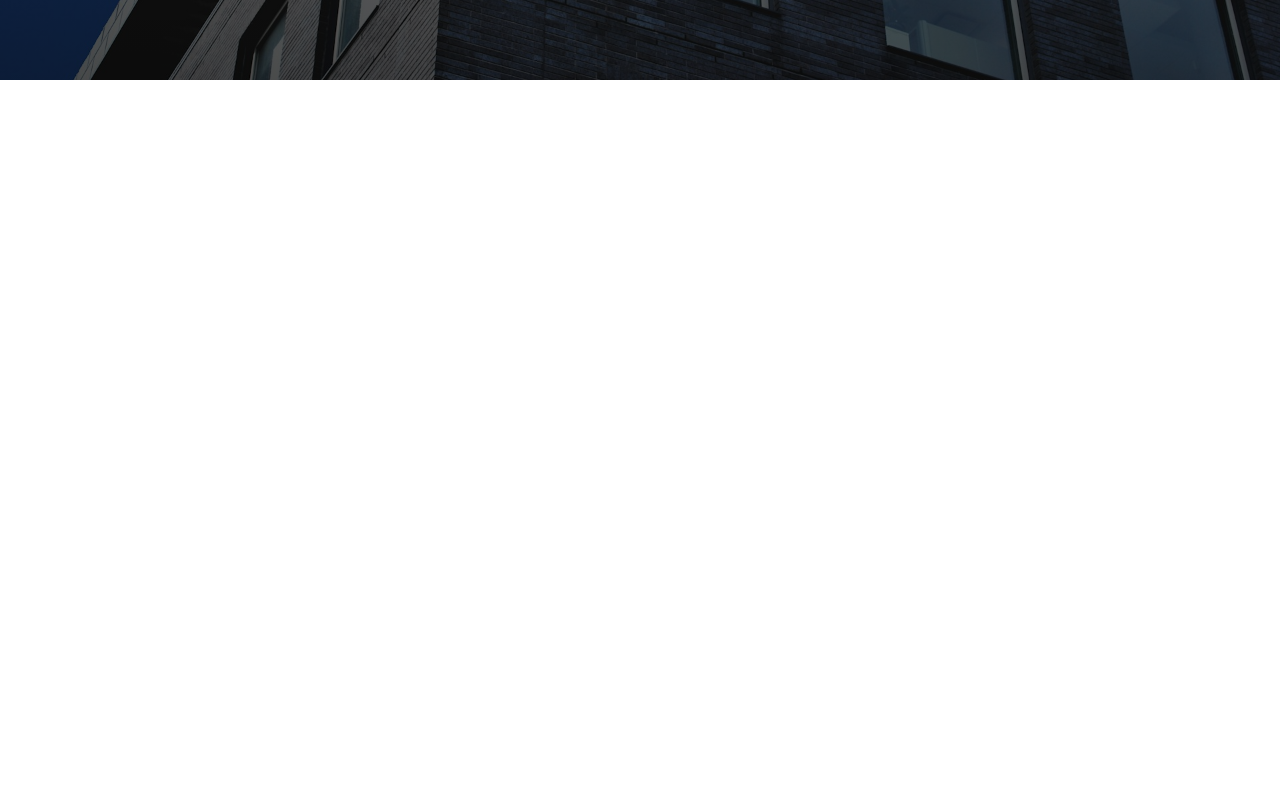
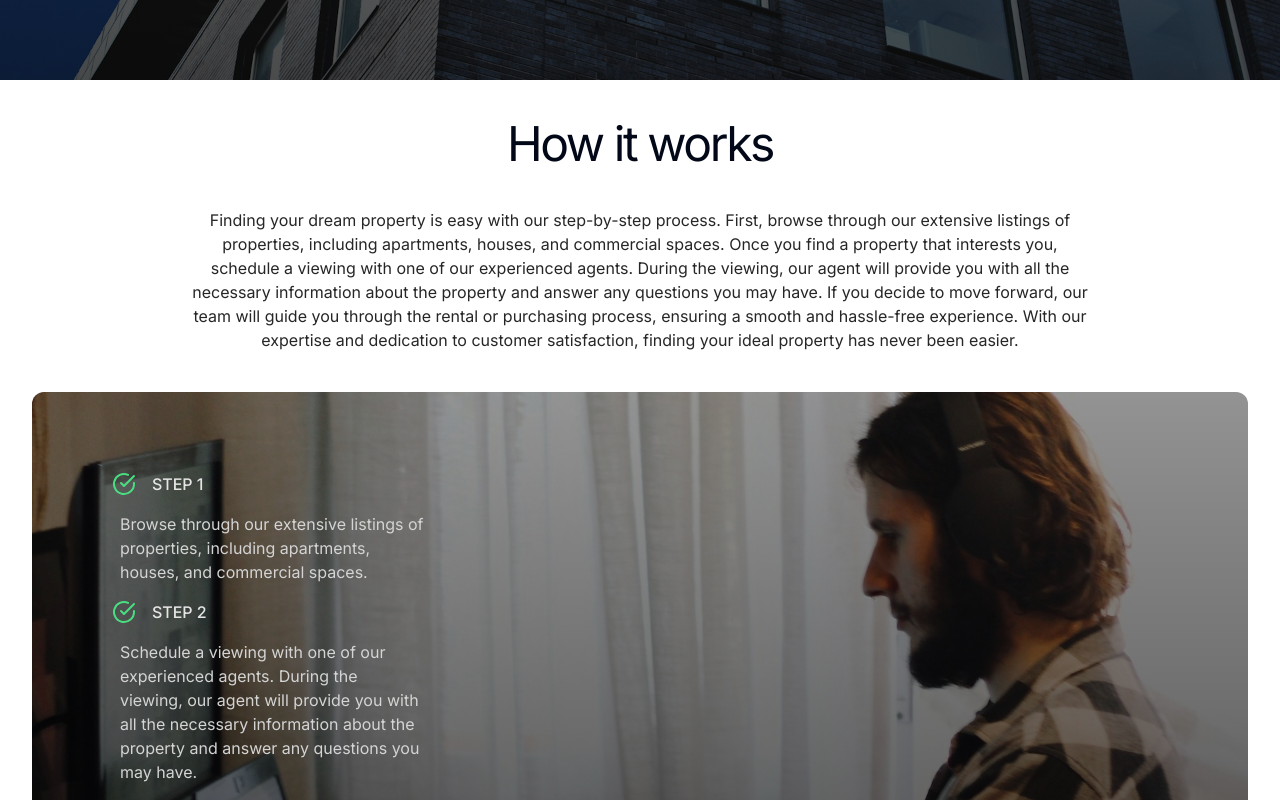
Before and after one commit to rjunio98/LandingPage-Imoveis, a Next.js app: page / in a window 1280 px wide. Shown: the part 720-1520 px from the top of the page. Before the commit the page ends 800 px from the top, so only its background shows below. Built offline with nearby package versions, Linux system fonts and the light colour scheme.

Commit message:
add component howitworks

```diff
--- a/src/app/globals.css
+++ b/src/app/globals.css
@@ -85,3 +85,13 @@
   background-size: cover;
   background-position: 30%;
 }
+
+.works {
+  background-image: linear-gradient(
+      to top,
+      rgba(0, 0, 0, 0.7),
+      rgba(0, 0, 0, 0.4)
+    ),
+    url("../../public/works.jpeg");
+  background-size: cover;
+}
--- a/src/app/page.tsx
+++ b/src/app/page.tsx
@@ -1,14 +1,16 @@
 import Hero from "@/components/Hero";
+import HowItWorks from "@/components/HowItWorks";
 import Navbar from "@/components/Navbar";
 import React from "react";
 
 const Home = () => {
   return (
     <>
-      <Navbar/>
-      <Hero/>
+      <Navbar />
+      <Hero />
+      <HowItWorks />
     </>
-  )
+  );
 };
 
 export default Home;
--- /dev/null
+++ b/src/components/HowItWorks.tsx
@@ -0,0 +1,35 @@
+import { HOW_IT_WORKS } from "@/constants";
+import { CircleCheckBig } from "lucide-react";
+
+const HowItWorks = () => {
+  return (
+    <div className="container mx-auto my-10 border-b pd-10">
+      <h2 className="text-center text-3xl tracking-tighter sm:text-4xl lg:text-5xl">
+        {HOW_IT_WORKS.title}
+      </h2>
+      <p className="mx-auto my-10 max-w-4xl text-center text-neutral-800">
+        {HOW_IT_WORKS.content}
+      </p>
+
+      <div className="works relative h-[640px] rounded-xl">
+        <div className="absolute left-0 top-0 h-full overflow-y-hidden p-10 md:p-20">
+          {HOW_IT_WORKS.steps.map((step, index) => (
+            <div key={index}>
+              <div className="flex items-center">
+                <CircleCheckBig className="mr-4 text-green-400" />
+
+                <h6 className="font-medium uppercase text-neutral-200">
+                  {step.title}
+                </h6>
+              </div>
+
+              <p className="my-2 max-w-80 p-2 text-neutral-300">{step.text}</p>
+            </div>
+          ))}
+        </div>
+      </div>
+    </div>
+  );
+};
+
+export default HowItWorks;
```
